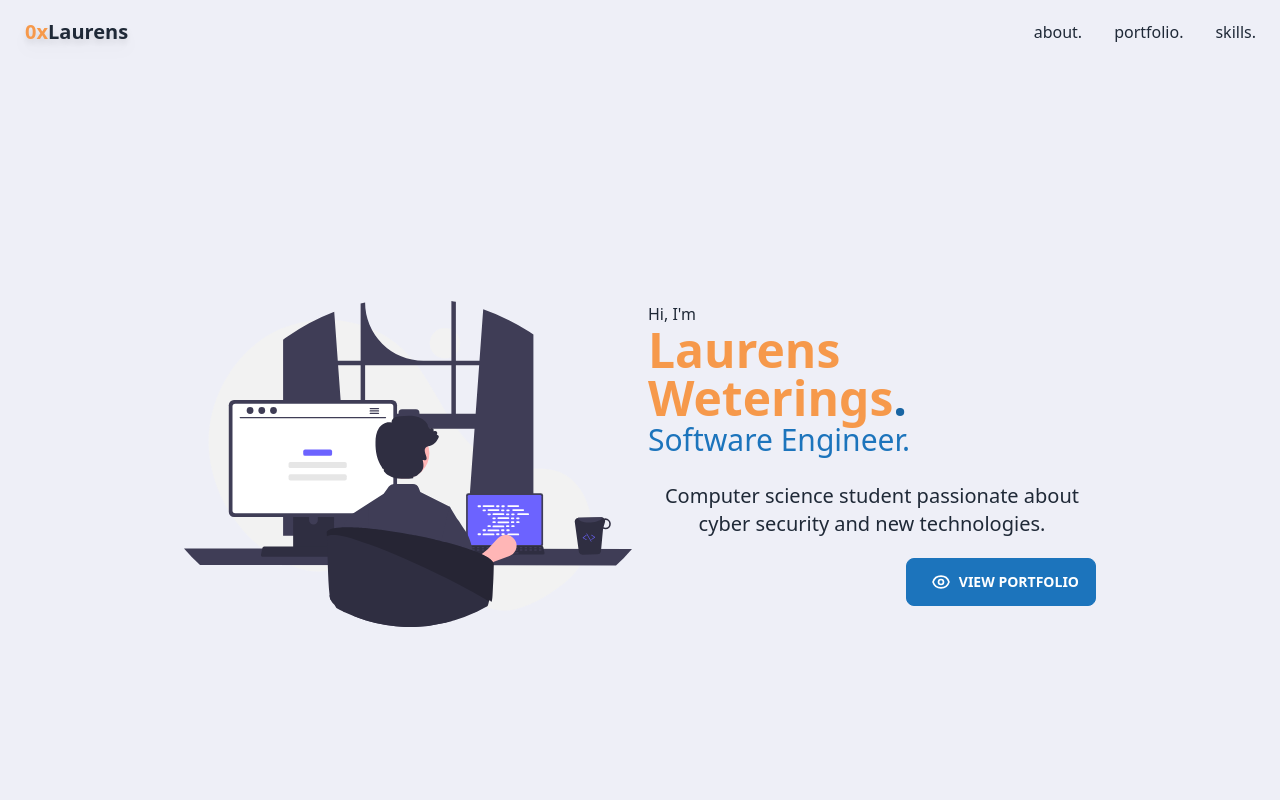
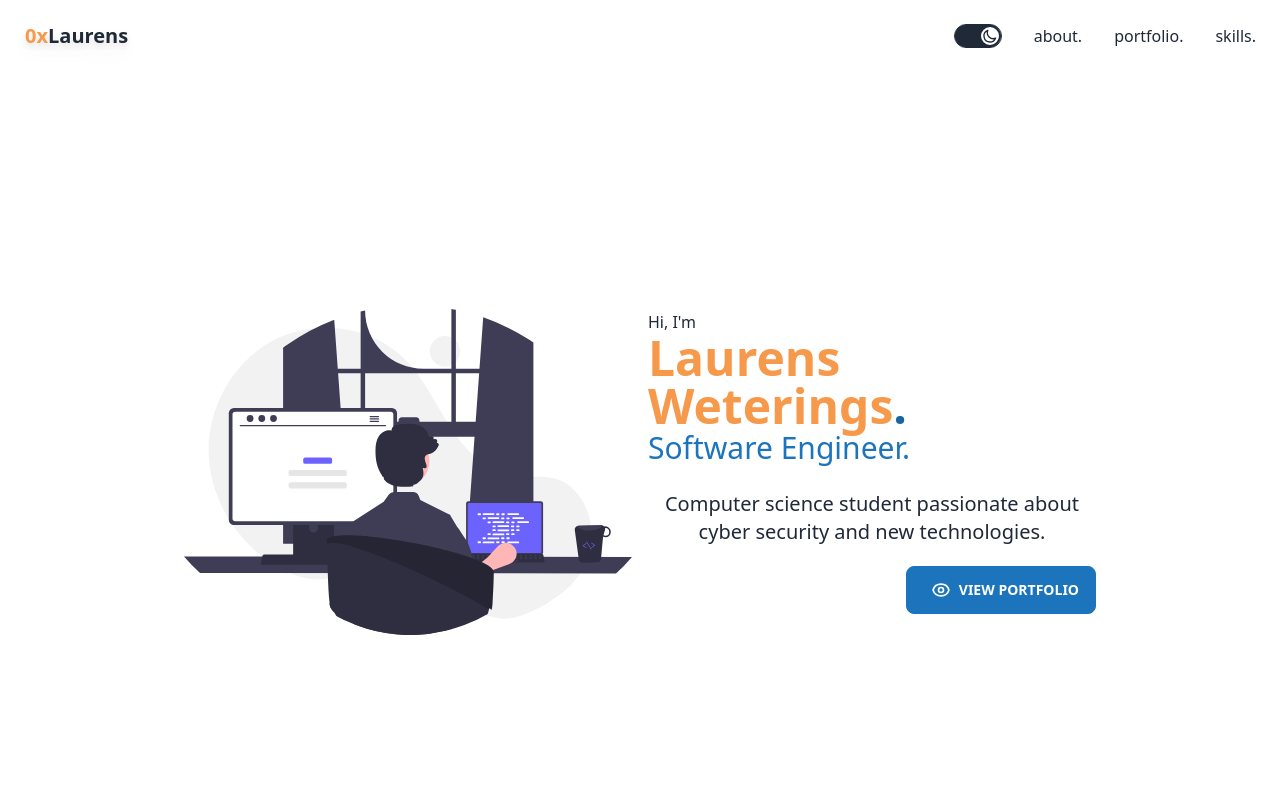
Before and after one commit to 0xLaurens/0xLaurens.com, a Vue app: page / in a window 1280 px wide. Shown: the top 800 px of the page. Built offline with nearby package versions, Linux system fonts and the light colour scheme.

Commit message:
Navbar: theme toggle

```diff
--- a/src/components/navbar.vue
+++ b/src/components/navbar.vue
@@ -6,6 +6,17 @@
             >
         </div>
         <div class="flex-none">
+            <div class="m-4 inline-grid grid-cols-2">
+                <sun-icon class="h-4 w-4 m-1 col-start-1 row-start-1" />
+
+                <moon-icon class="h-4 w-4 m-1 col-start-2 row-start-1" />
+                <input
+                    @click="toggleTheme"
+                    type="checkbox"
+                    class="toggle bg-transparent col-start-1 row-start-1 col-span-2 [--b1:219_14%_80%] checked:[--b1:215_28%_17%]"
+                    checked
+                />
+            </div>
             <ul class="menu menu-horizontal p-0">
                 <li><a>about.</a></li>
                 <li><a>portfolio.</a></li>
@@ -15,4 +26,19 @@
     </div>
 </template>
 
-<script></script>
+<script setup>
+import { MoonIcon, SunIcon } from "@heroicons/vue/outline";
+import { ref } from "vue";
+
+let isDark = ref(true);
+
+function toggleTheme() {
+    if (isDark.value != true) {
+        document.documentElement.setAttribute("data-theme", "dark");
+        isDark.value = true;
+    } else {
+        document.documentElement.setAttribute("data-theme", "light");
+        isDark.value = false;
+    }
+}
+</script>
--- a/tailwind.config.js
+++ b/tailwind.config.js
@@ -14,8 +14,7 @@ module.exports = {
         primary: "#f6994b",
         secondary: "#1c74bc",
         accent: "#1965a3",
-        neutral: "#000000",
-        "base-100": "#EEEFF7", //orginal: #FFFFFF
+        "base-100": "#ffffff", //orginal: #FFFFFF
       },
       dark: {
         ...require("daisyui/src/colors/themes")["[data-theme=dracula]"],
```
